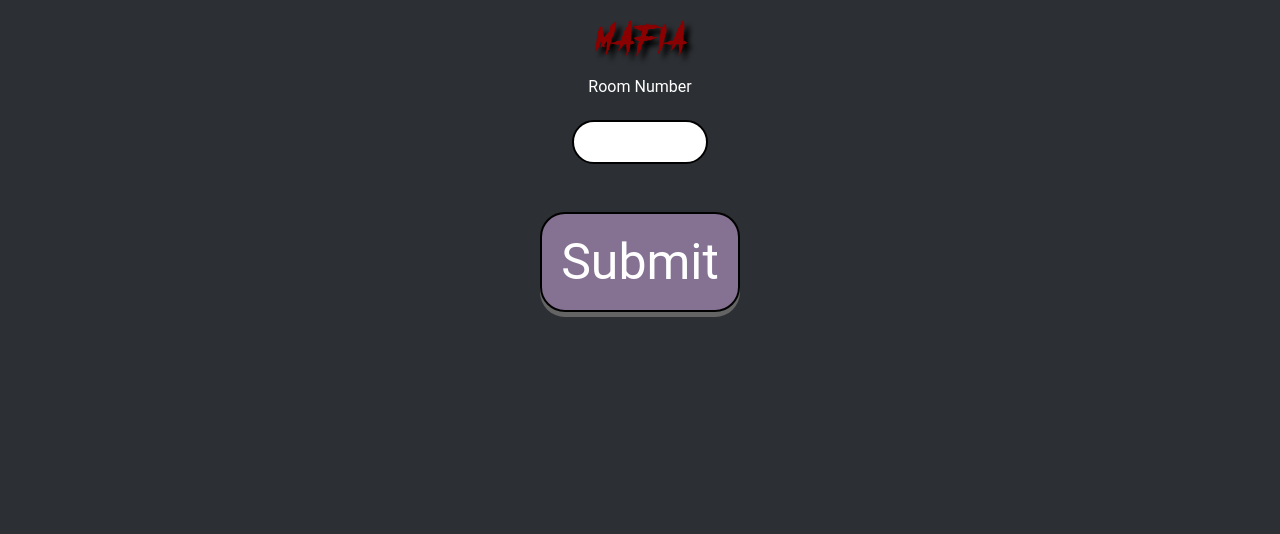
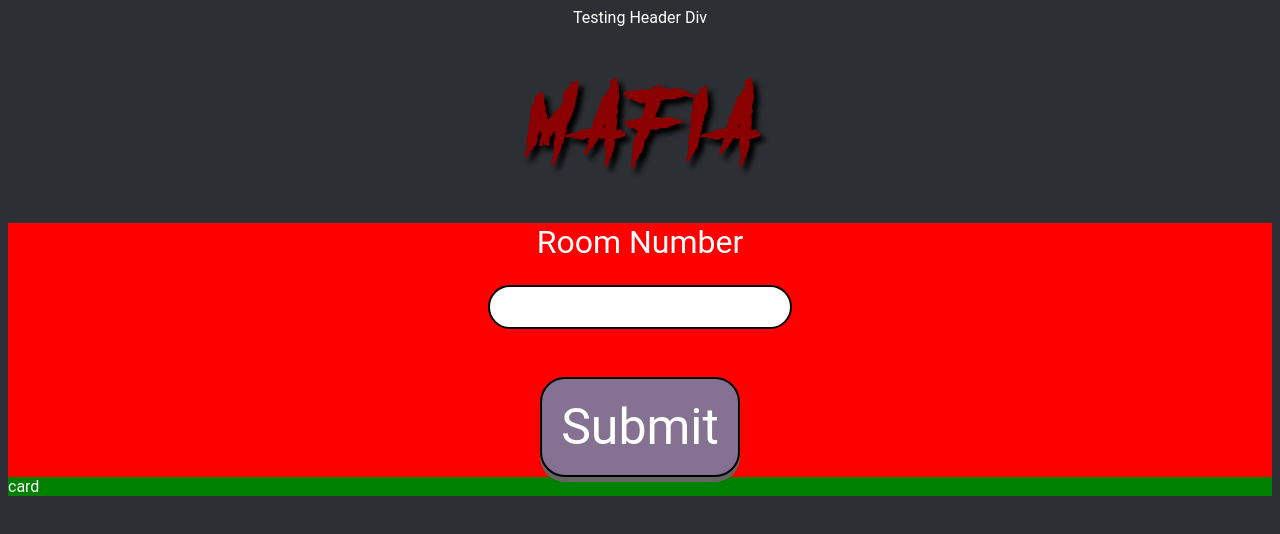
Before and after one commit to JonDoucette/Mafia-Site, a website: page frontend/index.html in a window 1280 px wide. Drawn offline with nearby package versions, Linux system fonts and the light colour scheme; no server answers.

Commit message:
CSS Styling Improvement

```diff
--- a/frontend/index.html
+++ b/frontend/index.html
@@ -13,12 +13,18 @@
 
 
     </head>
+    <header>
+        <div>Testing Header Div</div>
+    </header>
+
     <div style="background-color: red;">
         <button id="logoutButton" align="center" style="float:right;" hidden>Logout</button>
     </div>
+
     <body style="background-color: hsl(214.3,7.4%,18.6%)">
-        <center><h1 class= "titleHeader" id="title">M  A  F  I  A</h1></center>
-        <div>
+        <h1 class= "titleHeader">M  A  F  I  A</h1>
+        <div class="loginDiv" style="background-color: red;">
+            <div class="roomSubmission">
             <center>
             <center><p id="activeRoom" hidden>Active Room</p></center>
                 <form>
@@ -27,9 +33,13 @@
                     <input type="text" id="roomNum" name="roomSub">
                </form>
             </center>
-            <center><button class="bouncy" id ="submitButton">Submit</button></center>
+            <center><div><button class="bouncy" id ="submitButton">Submit</button></div></center>
+
             <center><button id ="switchButton" hidden >Switch</button></center>
+            </div>
+            <div class="roleCard"style="background-color: green;">card</div>
         </div>
+
 
     </body>
 
--- a/frontend/stylesheets/main.css
+++ b/frontend/stylesheets/main.css
@@ -9,12 +9,22 @@
 }
 
 .titleHeader{
+    display: flex;
+    justify-content: center;
     font-family: AnotherDanger, sans-serif;
-    font-size: clamp(25px, 100%, 400px);
+    font-size: min(4em, 18vw);
     color: darkred;
     text-shadow: 5px 5px 5px black;
 }
 
+.roomNameLabel {
+    font-size: min(2em, 12vw);
+}
+
+header{
+    display: flex;
+    justify-content: center;
+}
 
 button{
     border-radius: 25px;
@@ -22,10 +32,9 @@ button{
     justify-content: center;
     border: 2px solid black;
     height: 100px;
-    width: clamp(50px, 50%, 200px);
+    width: clamp(3.75em, 50%, 200px);
     box-shadow: 0 5px  rgb(100, 100, 100);
-    /* font-size: clamp(4vw, 10vw, 50px); */
-    font-size: clamp(15px, 6vw, 50px)
+    font-size: clamp(15px, 10vw, 50px)
 }
 button:hover{
     background-color:hsl(276, 13%, 36%);
@@ -41,12 +50,28 @@ input{
     margin-top: 1em;
     padding: 0.25em;
     font-size: 1.5em;
-    width: 5em;
+    width: clamp(3.75em, 45%, 12em);
     border-radius: 25px;
     border: .1em solid black;
     color:black;
 }
 
+/* .loginDiv{
+    display: flex;
+    position: absolute;
+}
+
+.roomSubmission{
+    position: relative;
+    justify-content: center;
+    flex-basis: 100%;
+}
+.roleCard{
+    visibility: hidden;
+    justify-content: center;
+    position: relative;
+    flex-basis: 100%;
+} */
 
 .flex-container {
     display: flex;
```
